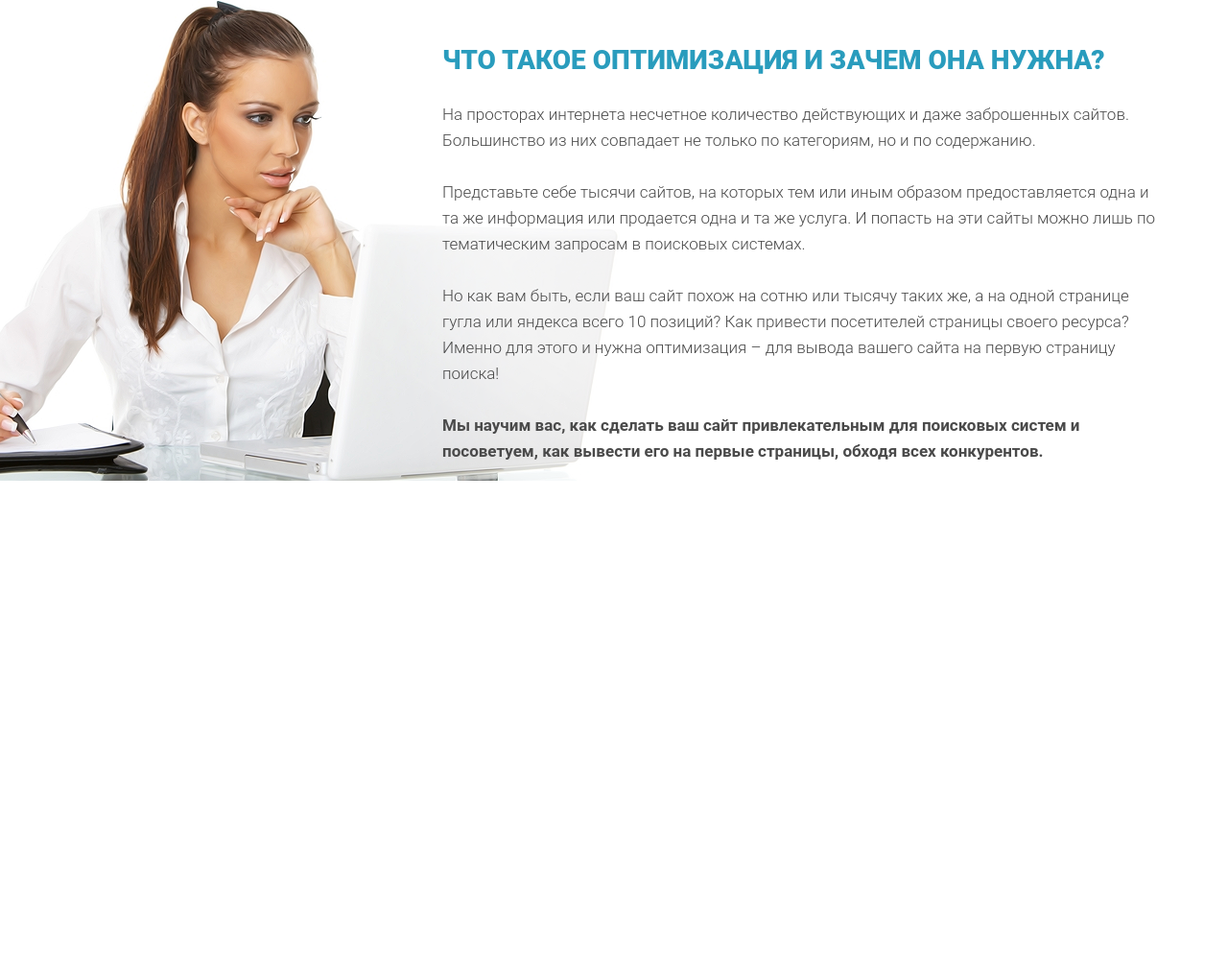
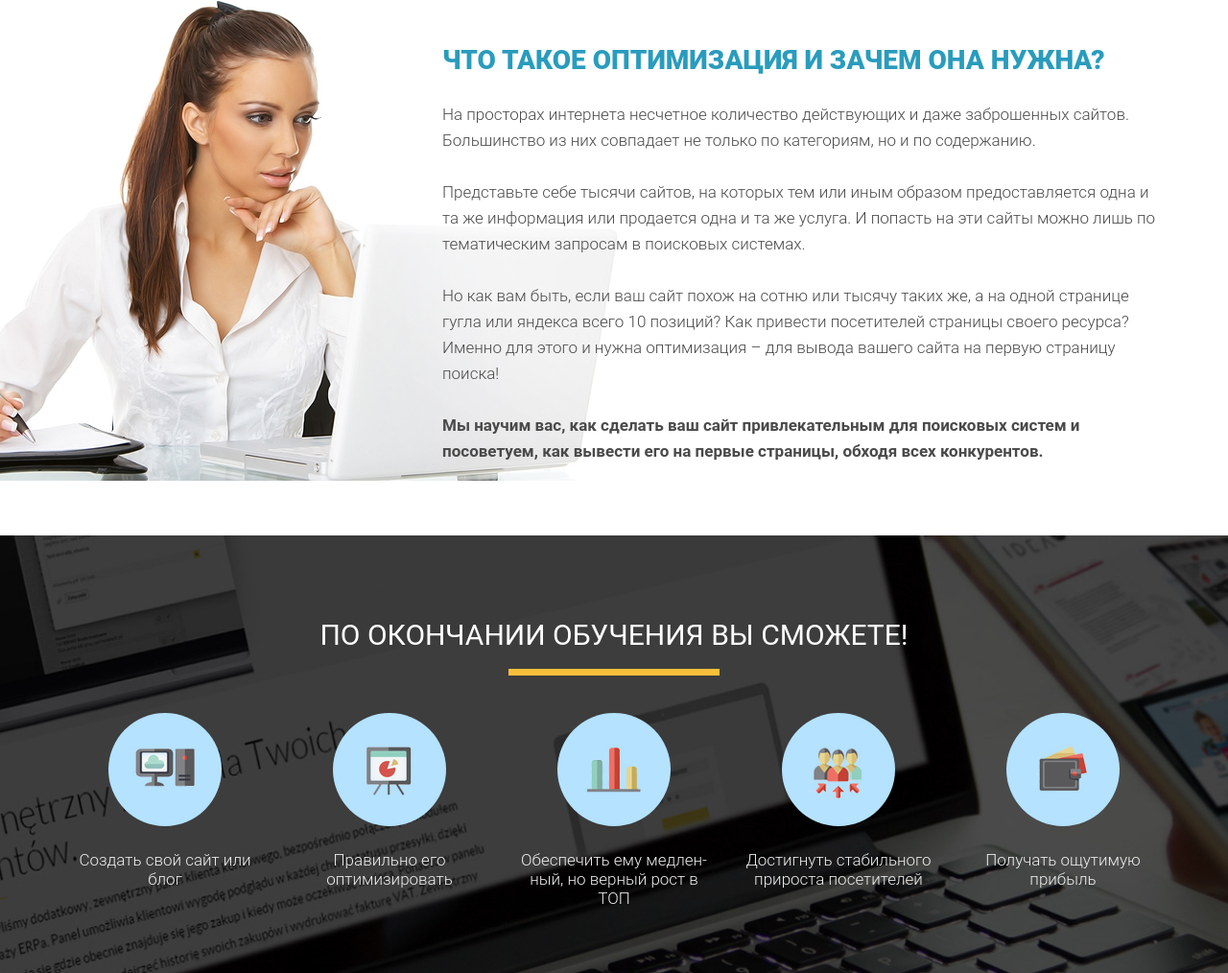
Before and after one commit to sky7way/Wordpress_intansive, a plain HTML site: page index.html in a window 1280 px wide. Shown: the part 1487-2501 px from the top of the page at 96% size. Before the commit the page ends 2045 px from the top, so only its background shows below. Drawn offline with Linux system fonts and the light colour scheme.

Commit message:
section_third_fixCss

```diff
--- a/index.html
+++ b/index.html
@@ -76,5 +76,47 @@
             <img src="/src/img/bg/woman_bg.png" alt="optimization" class="optimization_img">
         </div>
     </section>
+
+    <section class="finish">
+        <div class="container">
+            <h2 class="finish_header">По окончании обучения Вы сможете!</h2>
+            <div class="finish_divider"></div>
+
+            <div class="finish_wrapper">
+                <div class="finish_item">
+                    <div class="finish_round">
+                        <img src="/src/icons/finish/finish_icon_1.png" alt="1" class="finish_icon">
+                    </div>
+                    <div class="finish_descr">Создать свой сайт или блог</div>
+                </div>
+                <div class="finish_item">
+                    <div class="finish_round">
+                        <img src="/src/icons/finish/finish_icon_2.png" alt="2" class="finish_icon">
+                    </div>
+                    <div class="finish_descr">Правильно его оптимизировать</div>
+                </div>
+                <div class="finish_item">
+                    <div class="finish_round">
+                        <img src="/src/icons/finish/finish_icon_3.png" alt="3" class="finish_icon">
+                    </div>
+                    <div class="finish_descr">Обеспечить ему медлен-
+                        ный, но верный рост в
+                        ТОП</div>
+                </div>
+                <div class="finish_item">
+                    <div class="finish_round">
+                        <img src="/src/icons/finish/finish_icon_4.png" alt="4" class="finish_icon">
+                    </div>
+                    <div class="finish_descr">Достигнуть стабильного прироста посетителей</div>
+                </div>
+                <div class="finish_item">
+                    <div class="finish_round">
+                        <img src="/src/icons/finish/finish_icon_5.png" alt="5" class="finish_icon">
+                    </div>
+                    <div class="finish_descr">Получать ощутимую прибыль</div>
+                </div>
+            </div>
+        </div>
+    </section>
 </body>
 </html>
--- a/src/css/style.css
+++ b/src/css/style.css
@@ -123,16 +123,21 @@ h2.title {
     padding: 88px 0 75px 0;
 }
 
-.waiting .waiting_header {
+.waiting .waiting_header, .finish .finish_header {
     color: #252525;
     font-family: 'Roboto';
     font-style: normal;
     font-weight: 400;
     font-size: 30px;
     text-align: center;
+    text-transform: uppercase;
 }
 
-.waiting .waiting_divider {
+.finish .finish_header {
+    color:#FFFFFF
+}
+
+.waiting .waiting_divider, .finish .finish_divider {
     width: 220px;
     height: 7px;
     background: #F9BF3B;
@@ -211,3 +216,40 @@ h2.title {
     left: -240px;
     z-index: -1;
 }
+
+.finish {
+    min-height: 445px;
+    padding: 86px 0 68px 0;
+    background: url("/src/img/bg/second_bg.png") center center/cover no-repeat;
+}
+
+.finish .finish_wrapper {
+    margin-top: 39px;
+    display: flex;
+    justify-content: space-between;
+}
+
+.finish .finish_wrapper .finish_item {
+    width: 204px;
+}
+
+.finish .finish_wrapper .finish_round {
+    display: flex;
+    justify-content: center;
+    align-items: center;
+    margin: 0 auto;
+    width: 118px;
+    height: 118px;
+    background: #B4E2FF;
+    border-radius: 100%;
+}
+
+.finish .finish_wrapper .finish_descr {
+    margin-top: 25px;
+    text-align: center;
+    color: #EFEFEF;
+    font-family: 'Roboto';
+    font-weight: 300;
+    font-size: 17px;
+    line-height: 20px;
+}
```
Also changed, not shown: src/icons/finish/finish_icon_1.jpg (deleted), src/icons/finish/finish_icon_1.png (added), src/icons/finish/finish_icon_2.jpg (deleted), src/icons/finish/finish_icon_2.png (added), src/icons/finish/finish_icon_3.jpg (deleted), src/icons/finish/finish_icon_3.png (added), src/icons/finish/finish_icon_4.jpg (deleted), src/icons/finish/finish_icon_4.png (added), src/icons/finish/finish_icon_5.jpg (deleted), src/icons/finish/finish_icon_5.png (added).
